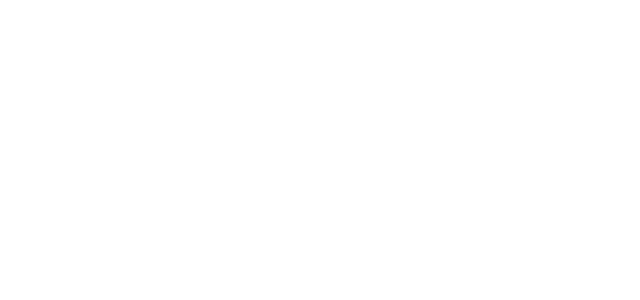
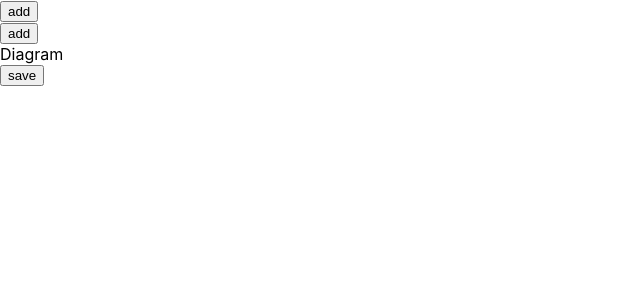
Before and after one commit to maksimPhilippov/finace-calculator, a React (Create React App) app: page / in a window 1280 px wide. Shown: the top 300 px of the page, without its empty margins (0-640 px from the left). Built offline with nearby package versions, Linux system fonts and the light colour scheme.

Commit message:
added main components

```diff
--- /dev/null
+++ b/src/components/Active.tsx
@@ -0,0 +1,9 @@
+import React from "react";
+import { MoneyAction } from "../types/MoneyAction";
+
+interface ActiveProp {
+  active: MoneyAction;
+}
+export default function Active(prop: ActiveProp) {
+  return <div>Active {prop.active.name}</div>;
+}
--- a/src/components/App.tsx
+++ b/src/components/App.tsx
@@ -1,5 +1,51 @@
+import { useEffect, useState } from "react";
+import { MoneyAction } from "../types/MoneyAction";
+import MoneyActionsList from "./MoneyActionsList";
+import Diagram from "./Diagram";
+import SaveButton from "./SaveButton";
+
 function App() {
-  return <div className="App"></div>;
+  const [listMoneyActions, setListMoneyActions] = useState<MoneyAction[]>([]);
+
+  useEffect(() => {
+    let unparsed = window.localStorage.getItem("actionNames");
+    if (unparsed !== null) {
+      let actionNames: string[] = JSON.parse(unparsed);
+      let actions: MoneyAction[] = actionNames.map((name) => {
+        let newaction = window.localStorage.getItem(name);
+        if (newaction !== null) {
+          return { ...JSON.parse(newaction) };
+        } else {
+          return {};
+        }
+      });
+
+      setListMoneyActions(actions);
+    }
+  });
+
+  function addMoneyAction(action: MoneyAction) {
+    let newList = listMoneyActions.slice(0);
+    newList.push(action);
+    setListMoneyActions(newList);
+  }
+
+  return (
+    <div className="App">
+      <MoneyActionsList
+        workWithActives={true}
+        actionsList={listMoneyActions}
+        addMoneyAction={addMoneyAction}
+      />
+      <MoneyActionsList
+        workWithActives={false}
+        actionsList={listMoneyActions}
+        addMoneyAction={addMoneyAction}
+      />
+      <Diagram />
+      <SaveButton actionsList={listMoneyActions} />
+    </div>
+  );
 }
 
 export default App;
--- /dev/null
+++ b/src/components/Diagram.tsx
@@ -0,0 +1,5 @@
+import React from "react";
+
+export default function Diagram() {
+  return <div>Diagram</div>;
+}
--- /dev/null
+++ b/src/components/FilterSetter.tsx
@@ -0,0 +1,5 @@
+import React from "react";
+
+export default function FilterSetter() {
+  return <div>FilterSetter</div>;
+}
--- /dev/null
+++ b/src/components/MoneyActionsList.tsx
@@ -0,0 +1,25 @@
+import { MoneyAction } from "../types/MoneyAction";
+import Active from "./Active";
+import Passive from "./Passive";
+
+interface MoneyActionsListProp {
+  workWithActives: boolean;
+  addMoneyAction: (action: MoneyAction) => void;
+  actionsList: MoneyAction[];
+}
+export default function MoneyActionsList(prop: MoneyActionsListProp) {
+  return (
+    <div>
+      <button>add</button>
+      {prop.actionsList
+        .filter((action) => action.isActive == prop.workWithActives)
+        .map((action) => {
+          return prop.workWithActives ? (
+            <Active active={action}></Active>
+          ) : (
+            <Passive></Passive>
+          );
+        })}
+    </div>
+  );
+}
--- /dev/null
+++ b/src/components/Passive.tsx
@@ -0,0 +1,5 @@
+import React from "react";
+
+export default function Passive() {
+  return <div>Passive</div>;
+}
--- /dev/null
+++ b/src/components/SaveButton.tsx
@@ -0,0 +1,18 @@
+import React from "react";
+import { MoneyAction } from "../types/MoneyAction";
+
+interface SaveButtonProp {
+  actionsList: MoneyAction[];
+}
+export default function SaveButton(prop: SaveButtonProp) {
+  function click() {
+    let names: string[] = [];
+    prop.actionsList.forEach((action) => {
+      names.push(action.name);
+      window.localStorage.setItem(action.name, JSON.stringify(action));
+    });
+    window.localStorage.setItem("actionNames", JSON.stringify(names));
+  }
+
+  return <button onClick={click}>save</button>;
+}
--- a/src/types/MoneyAction.ts
+++ b/src/types/MoneyAction.ts
@@ -1,6 +1,8 @@
 import { PeriodSheme } from "./PeriodSheme";
 
 export interface MoneyAction {
+  name: string;
+
   investment: number;
   beginnigDate: Date;
   regularity: PeriodSheme;
@@ -8,5 +10,6 @@
 
   isPercentageIncome: boolean;
   isIncomeIncrementsInvenstment: boolean;
+  isActive: boolean;
   IncomeValue: number;
 }
```
